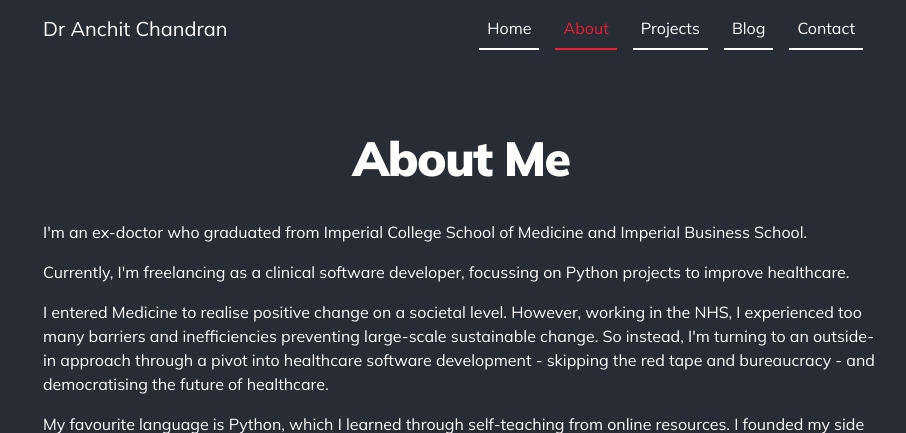
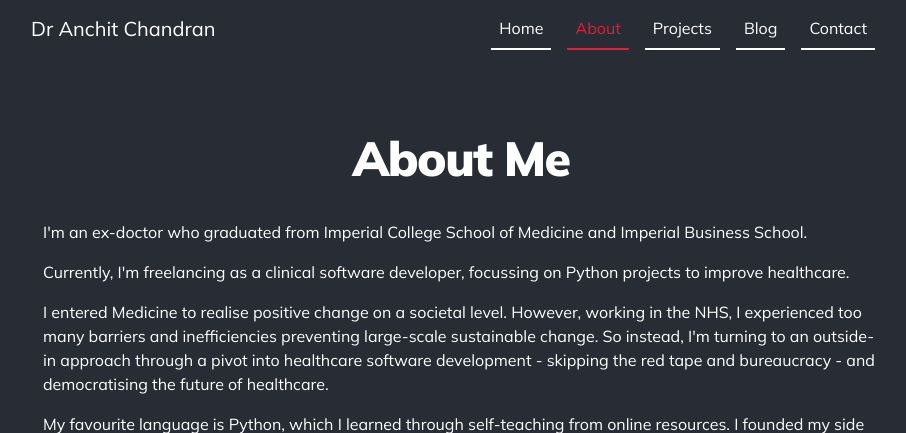
Before and after one commit to anchit-chandran/django-personal-website, a Django app: page /about in a window 1280 px wide. Shown: the top 433 px of the page, without its empty margins (179-1085 px from the left). Run offline with Django 4.2, Linux system fonts and the light colour scheme; parts of the project's set-up code (start-up, migrations or seed data) failed here and were passed over.

Commit message:
rms nav padding
Signed-off-by: Anchit <anchit97123@gmail.com>

```diff
--- a/app_website/templates/app_website/navigation.html
+++ b/app_website/templates/app_website/navigation.html
@@ -5,7 +5,7 @@
 {% url 'contact' as contact_url %}
 
 <nav class="navbar navbar-expand-lg" data-bs-theme="dark">
-    <div class="container">
+    <div class="container px-0">
         <a class="navbar-brand" href="/">Dr Anchit Chandran</a>
         <button class="navbar-toggler" type="button" data-bs-toggle="collapse" data-bs-target="#navbarSupportedContent"
             aria-controls="navbarSupportedContent" aria-expanded="false" aria-label="Toggle navigation">
```
